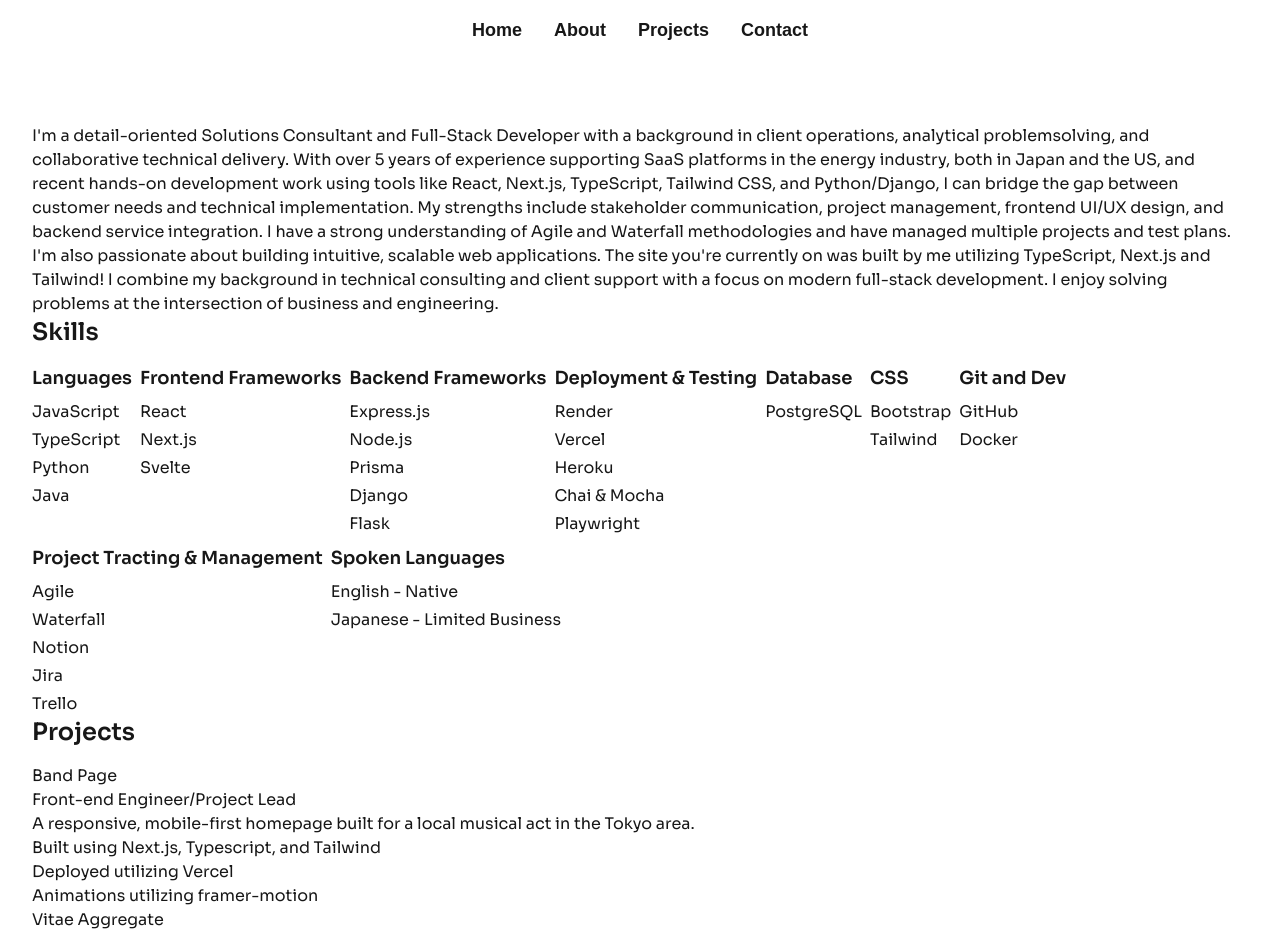
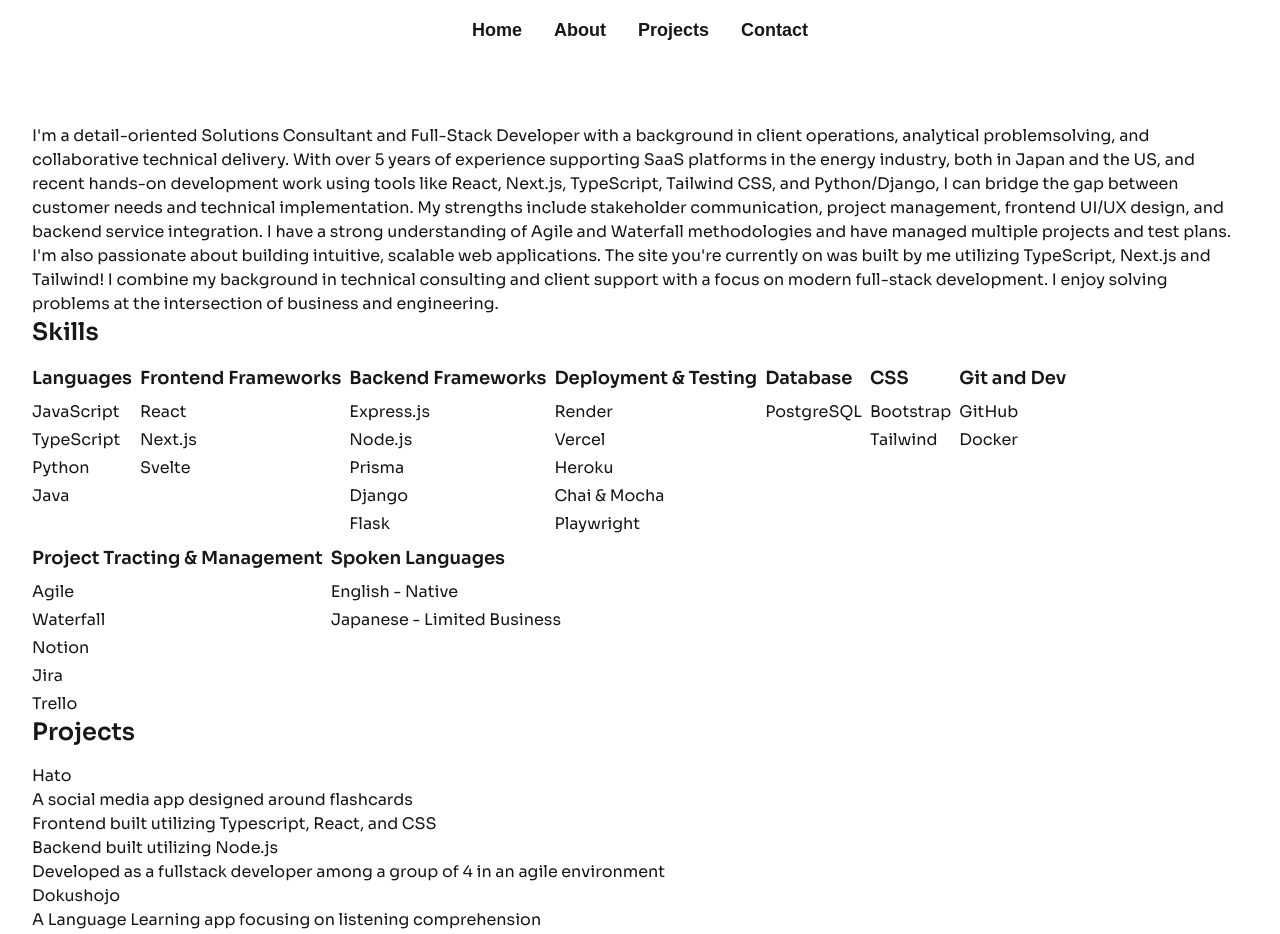
Before and after one commit to Bcook2289/portfolio, a Next.js app in the folder portfolio-project/: page /about in a window 1280 px wide. Shown: the top 934 px of the page. Built offline with nearby package versions, Linux system fonts and the light colour scheme.

Commit message:
feat refactored project component to pull off of a datastructure instead of hardcoded data

```diff
--- a/portfolio-project/src/components/AboutMe/Projects.tsx
+++ b/portfolio-project/src/components/AboutMe/Projects.tsx
@@ -1,24 +1,29 @@
 import { projectData, projectKeyPoints } from "../utils/projectData";
-
-type projectProps = {
-    title: string,
-    desc: string,
-    link: string,
-    image:string,
-    keyPoints: Array<string>,
-    role: string,
-    tech: Array<string>,
-}
 
 const Projects = () => {
     return (
         <>
             <section>
                 <h2 className="text-2xl font-semibold mb-4">Projects</h2>
-                <div>
-                </div>
+                    {
+                        projectData.map((project, index) => {
+                            return (
+                                <div className="" key={index}>
+                                    <h3>{project.title}</h3>
+                                    <p>{project.desc}</p>
+                                    <ul>
+                                        {project.keyPoints.map((point, index) => {
+                                            return (
+                                                <li key={index}>{point}</li>
+                                            );
+                                        })}
+                                    </ul>
+                                </div>
+                            )
+                        })
+                    }
             </section>
-            <h2>Band Page</h2>
+            {/* <h2>Band Page</h2>
             <h3>Front-end Engineer/Project Lead</h3>
             <p>A responsive, mobile-first homepage built for a local musical act in the Tokyo area.</p>
             <ul>
@@ -46,7 +51,7 @@ const Projects = () => {
                 <li>
                     Managed project backlog and maintained project schedule in a team of 4
                 </li>
-            </ul>
+            </ul> */}
         </>
     )
 }
```
